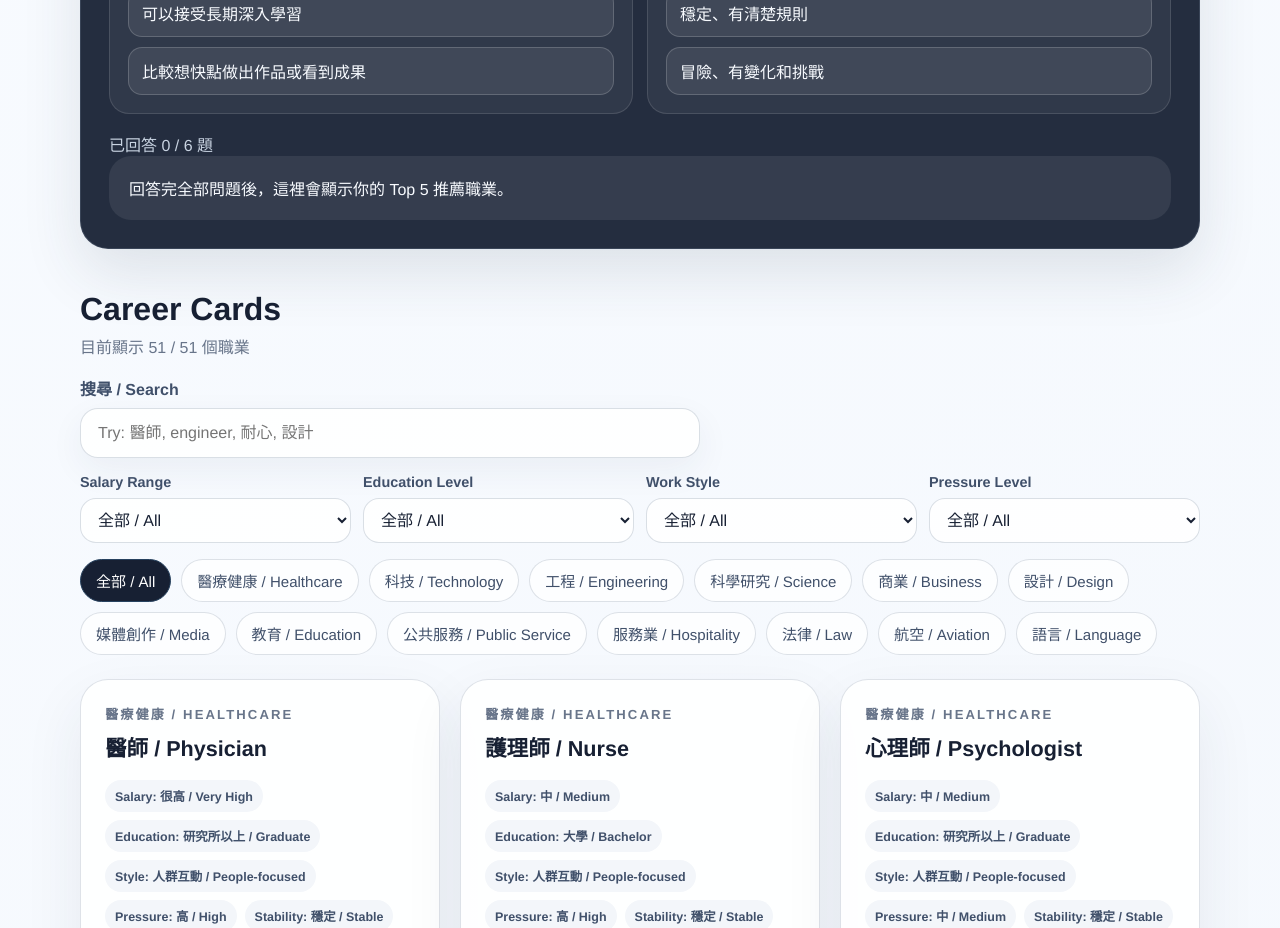
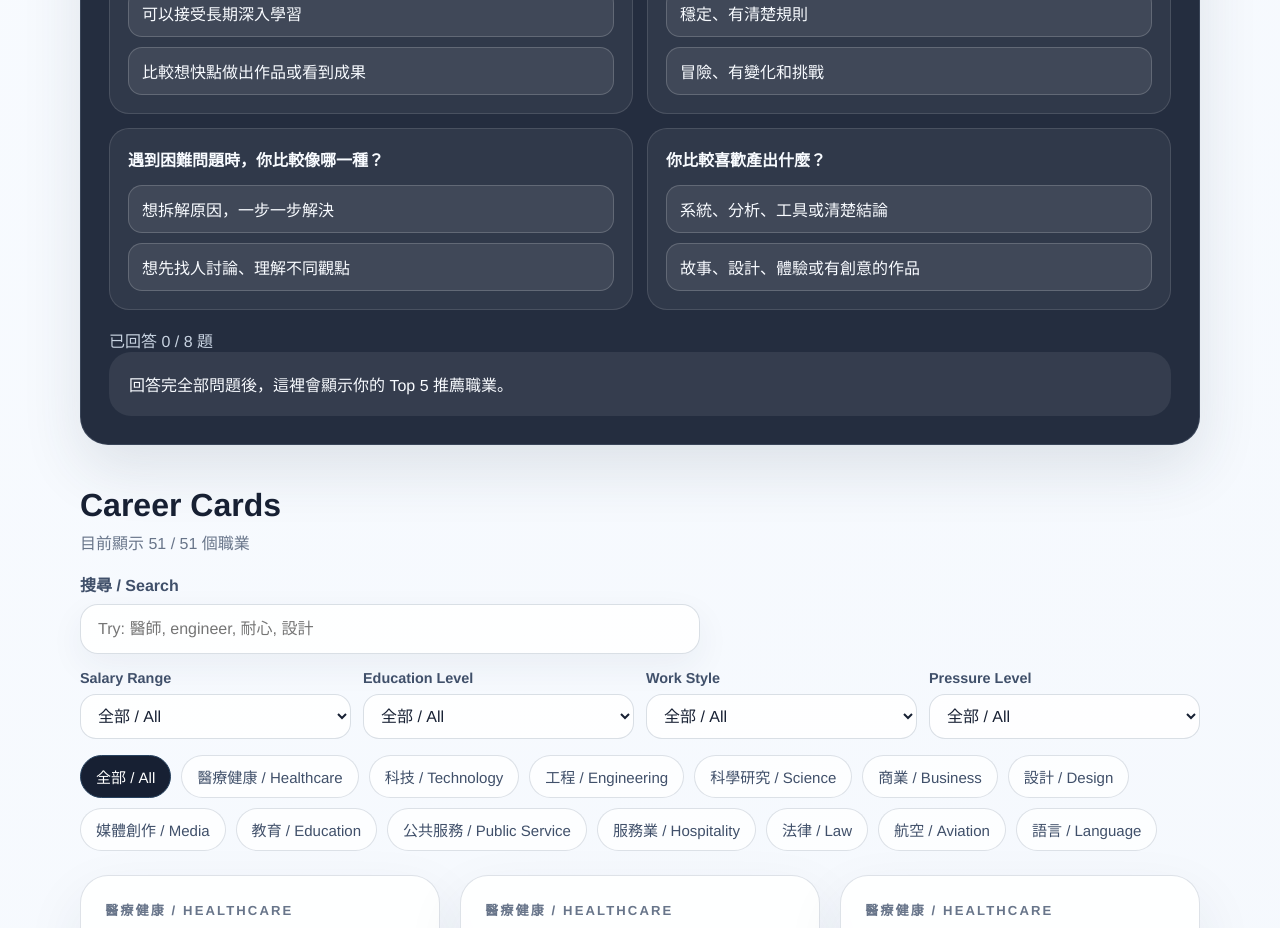
Before and after one commit to TzuHao-Lin/My_First_Project, a React (Vite) app: page / in a window 1280 px wide. Shown: the part 1200-2128 px from the top of the page. Built offline with nearby package versions, Linux system fonts and the light colour scheme.

Commit message:
Summary: Add weighted career quiz scoring

```diff
--- a/src/App.jsx
+++ b/src/App.jsx
@@ -5,10 +5,121 @@ import { careerProfiles } from "./data/careerProfiles";
 import { careerTags } from "./data/careerTags";
 import { categories } from "./data/categories";
 import { categoryLabels } from "./data/categoryLabels";
+import { dimensionLabels, dimensions } from "./data/dimensions";
 import { filterLabels } from "./data/filterLabels";
 import { filterOptions } from "./data/filterOptions";
 import { quizQuestions } from "./data/quizQuestions";
-import { tagLabels } from "./data/tagLabels";
+
+const clampScore = (score) => Math.min(100, Math.max(0, score));
+
+const createNeutralProfile = () =>
+  Object.fromEntries(dimensions.map((dimension) => [dimension, 50]));
+
+const applyScores = (profile, scores) => {
+  const nextProfile = { ...profile };
+
+  Object.entries(scores).forEach(([dimension, score]) => {
+    nextProfile[dimension] = clampScore((nextProfile[dimension] ?? 50) + score);
+  });
+
+  return nextProfile;
+};
+
+const getUserProfile = (answers) =>
+  Object.values(answers).reduce(
+    (profile, answer) => applyScores(profile, answer.scores),
+    createNeutralProfile()
+  );
+
+const tagDimensionScores = {
+  people: { people: 24 },
+  communication: { people: 18 },
+  helping: { people: 20 },
+  independent: { people: -24, logic: 8 },
+  analytical: { logic: 24 },
+  technical: { logic: 18 },
+  detail: { logic: 12, stability: 4 },
+  science: { logic: 16, longLearning: 10 },
+  creative: { creativity: 24 },
+  design: { creativity: 18 },
+  media: { creativity: 14 },
+  writing: { creativity: 8, people: 4 },
+  high_pressure: { pressure: 24 },
+  low_pressure: { pressure: -20 },
+  stable: { stability: 20 },
+  risk: { stability: -22, pressure: 8 },
+  fast_change: { stability: -14, creativity: 8 },
+  long_study: { longLearning: 24 },
+  planning: { logic: 10, creativity: 6, longLearning: 4 },
+  hands_on: { logic: 8, creativity: 4 },
+  business: { people: 6, logic: 6 },
+  public_service: { people: 10, pressure: 8 },
+  hospitality: { people: 12, pressure: 8 },
+  language: { people: 6, creativity: 8, longLearning: 4 },
+  travel: { stability: -8, pressure: 6 },
+  education: { people: 12, creativity: 6 },
+  engineering: { logic: 16 }
+};
+
+const profileDimensionScores = {
+  workStyle: {
+    "People-focused": { people: 18 },
+    Independent: { people: -18, logic: 6 },
+    "Hands-on": { logic: 8, creativity: 4 },
+    "Desk-based": { logic: 10, people: -6 },
+    Creative: { creativity: 18 }
+  },
+  pressureLevel: {
+    Low: { pressure: -20 },
+    Medium: {},
+    High: { pressure: 20 }
+  },
+  stability: {
+    Stable: { stability: 18 },
+    Variable: { stability: -18, creativity: 4 }
+  },
+  educationLevel: {
+    "Short Training": { longLearning: -14 },
+    Bachelor: {},
+    Graduate: { longLearning: 18 },
+    "License/Certification": { longLearning: 8, stability: 4 }
+  }
+};
+
+const getCareerFitProfile = (career) => {
+  let profile = createNeutralProfile();
+
+  career.tags.forEach((tag) => {
+    profile = applyScores(profile, tagDimensionScores[tag] ?? {});
+  });
+
+  ["workStyle", "pressureLevel", "stability", "educationLevel"].forEach((field) => {
+    profile = applyScores(profile, profileDimensionScores[field]?.[career[field]] ?? {});
+  });
+
+  return profile;
+};
+
+const getMatchScore = (userProfile, careerProfile) => {
+  const totalDifference = dimensions.reduce(
+    (sum, dimension) => sum + Math.abs(userProfile[dimension] - careerProfile[dimension]),
+    0
+  );
+  const maxDifference = dimensions.length * 100;
+
+  return Math.round(100 - (totalDifference / maxDifference) * 100);
+};
+
+const getClosestDimensions = (userProfile, careerProfile) =>
+  dimensions
+    .map((dimension) => ({
+      dimension,
+      difference: Math.abs(userProfile[dimension] - careerProfile[dimension])
+    }))
+    .sort((a, b) => a.difference - b.difference)
+    .slice(0, 3)
+    .map(({ dimension }) => dimension);
+
 export default function App() {
   const [selectedCategory, setSelectedCategory] = useState("All");
   const [selectedSalary, setSelectedSalary] = useState("All");
@@ -24,16 +135,18 @@ export default function App() {
     ...(careerProfiles[career.title] ?? {}),
     tags: careerTags[career.title] ?? []
   }));
-  const userTags = Object.values(answers);
-  const answeredCount = userTags.length;
+  const answeredCount = Object.keys(answers).length;
   const quizComplete = answeredCount === quizQuestions.length;
+  const userProfile = getUserProfile(answers);
 
   const recommendedCareers = careersWithTags
     .map((career) => {
-      const matchedTags = career.tags.filter((tag) => userTags.includes(tag));
-      return { ...career, matchedTags, score: matchedTags.length };
+      const fitProfile = getCareerFitProfile(career);
+      const score = getMatchScore(userProfile, fitProfile);
+      const closestDimensions = getClosestDimensions(userProfile, fitProfile);
+
+      return { ...career, closestDimensions, fitProfile, score };
     })
-    .filter((career) => career.score > 0)
     .sort((a, b) => b.score - a.score || a.title.localeCompare(b.title))
     .slice(0, 3);
 
@@ -125,12 +238,12 @@ export default function App() {
                 <div className="quiz-options">
                   {question.options.map((option) => (
                     <button
-                      className={answers[question.id] === option.value ? "selected" : ""}
+                      className={answers[question.id]?.value === option.value ? "selected" : ""}
                       key={option.value}
                       onClick={() =>
                         setAnswers((currentAnswers) => ({
                           ...currentAnswers,
-                          [question.id]: option.value
+                          [question.id]: option
                         }))
                       }
                       type="button"
@@ -165,7 +278,7 @@ export default function App() {
                   <article className="recommendation-card" key={career.title}>
                     <div className="recommendation-topline">
                       <p className="rank">#{index + 1}</p>
-                      <p className="score">{career.score} tag matches</p>
+                      <p className="score">{career.score}% match</p>
                     </div>
 
                     <div>
@@ -182,9 +295,11 @@ export default function App() {
                     <div>
                       <p className="recommendation-label">Why this matches you</p>
                       <p>
-                        你的答案和這個職業的{" "}
-                        {career.matchedTags.map((tag) => tagLabels[tag] ?? tag).join("、")}{" "}
-                        特質有重疊。
+                        你的回答和這個職業在{" "}
+                        {career.closestDimensions
+                          .map((dimension) => dimensionLabels[dimension])
+                          .join("、")}{" "}
+                        這幾個面向最接近。
                       </p>
                     </div>
 
--- /dev/null
+++ b/src/data/dimensions.js
@@ -0,0 +1,17 @@
+export const dimensions = [
+  "people",
+  "logic",
+  "creativity",
+  "pressure",
+  "stability",
+  "longLearning"
+];
+
+export const dimensionLabels = {
+  people: "人際互動",
+  logic: "邏輯分析",
+  creativity: "創意表達",
+  pressure: "壓力承受",
+  stability: "穩定偏好",
+  longLearning: "長期學習"
+};
--- a/src/data/quizQuestions.js
+++ b/src/data/quizQuestions.js
@@ -3,48 +3,64 @@ export const quizQuestions = [
     id: "workStyle",
     text: "你比較喜歡哪種工作方式？",
     options: [
-      { text: "和人互動、合作", value: "people" },
-      { text: "自己專注完成任務", value: "independent" }
+      { text: "和人互動、合作", value: "people", scores: { people: 18, stability: 4 } },
+      { text: "自己專注完成任務", value: "independent", scores: { people: -18, logic: 8 } }
     ]
   },
   {
     id: "thinkingStyle",
     text: "你比較偏向哪一種思考？",
     options: [
-      { text: "創意發想", value: "creative" },
-      { text: "邏輯分析", value: "analytical" }
+      { text: "創意發想", value: "creative", scores: { creativity: 20, stability: -4 } },
+      { text: "邏輯分析", value: "analytical", scores: { logic: 20, longLearning: 4 } }
     ]
   },
   {
     id: "pressure",
     text: "你對高壓環境的接受度？",
     options: [
-      { text: "可以接受高壓與突發狀況", value: "high_pressure" },
-      { text: "希望壓力不要太大", value: "low_pressure" }
+      { text: "可以接受高壓與突發狀況", value: "high_pressure", scores: { pressure: 22 } },
+      { text: "希望壓力不要太大", value: "low_pressure", scores: { pressure: -22, stability: 6 } }
     ]
   },
   {
-    id: "doingStyle",
+    id: "taskStyle",
     text: "你比較喜歡哪種任務？",
     options: [
-      { text: "動手做、實作", value: "hands_on" },
-      { text: "規劃、思考、設計", value: "planning" }
+      { text: "動手做、實作", value: "hands_on", scores: { creativity: 6, logic: 8, people: 2 } },
+      { text: "規劃、思考、設計", value: "planning", scores: { logic: 10, creativity: 8, longLearning: 4 } }
     ]
   },
   {
-    id: "growth",
+    id: "learningDepth",
     text: "你對長期學習專業知識的感覺？",
     options: [
-      { text: "可以接受長期深入學習", value: "long_study" },
-      { text: "比較想快點做出作品或看到成果", value: "fast_change" }
+      { text: "可以接受長期深入學習", value: "long_study", scores: { longLearning: 24, logic: 4 } },
+      { text: "比較想快點做出作品或看到成果", value: "fast_change", scores: { longLearning: -16, creativity: 8, stability: -6 } }
     ]
   },
   {
-    id: "stability",
+    id: "careerFeeling",
     text: "你比較重視哪一種職涯感覺？",
     options: [
-      { text: "穩定、有清楚規則", value: "stable" },
-      { text: "冒險、有變化和挑戰", value: "risk" }
+      { text: "穩定、有清楚規則", value: "stable", scores: { stability: 22, pressure: -4 } },
+      { text: "冒險、有變化和挑戰", value: "risk", scores: { stability: -22, creativity: 6, pressure: 6 } }
+    ]
+  },
+  {
+    id: "problemSolving",
+    text: "遇到困難問題時，你比較像哪一種？",
+    options: [
+      { text: "想拆解原因，一步一步解決", value: "debug", scores: { logic: 18, longLearning: 8 } },
+      { text: "想先找人討論、理解不同觀點", value: "discuss", scores: { people: 14, creativity: 6 } }
+    ]
+  },
+  {
+    id: "outputStyle",
+    text: "你比較喜歡產出什麼？",
+    options: [
+      { text: "系統、分析、工具或清楚結論", value: "structured_output", scores: { logic: 16, stability: 6 } },
+      { text: "故事、設計、體驗或有創意的作品", value: "creative_output", scores: { creativity: 18, people: 4 } }
     ]
   }
 ];
```
